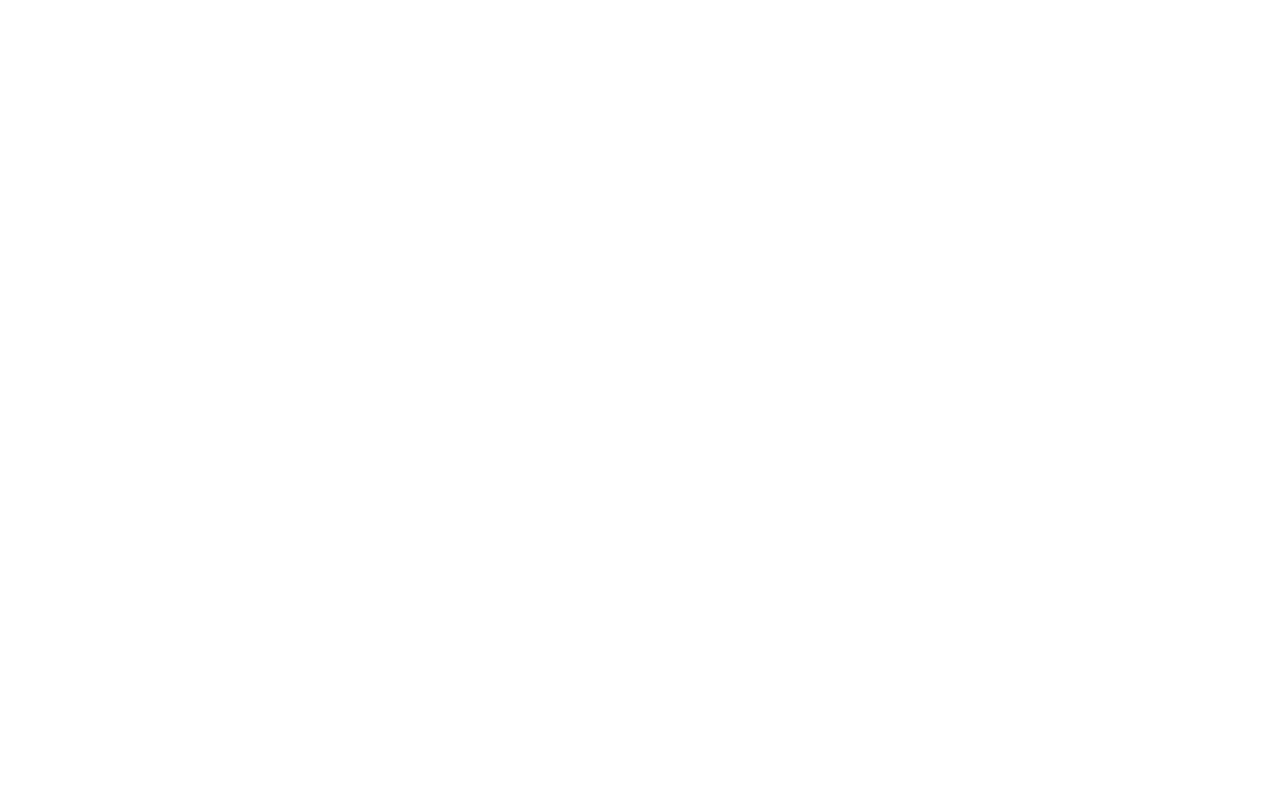
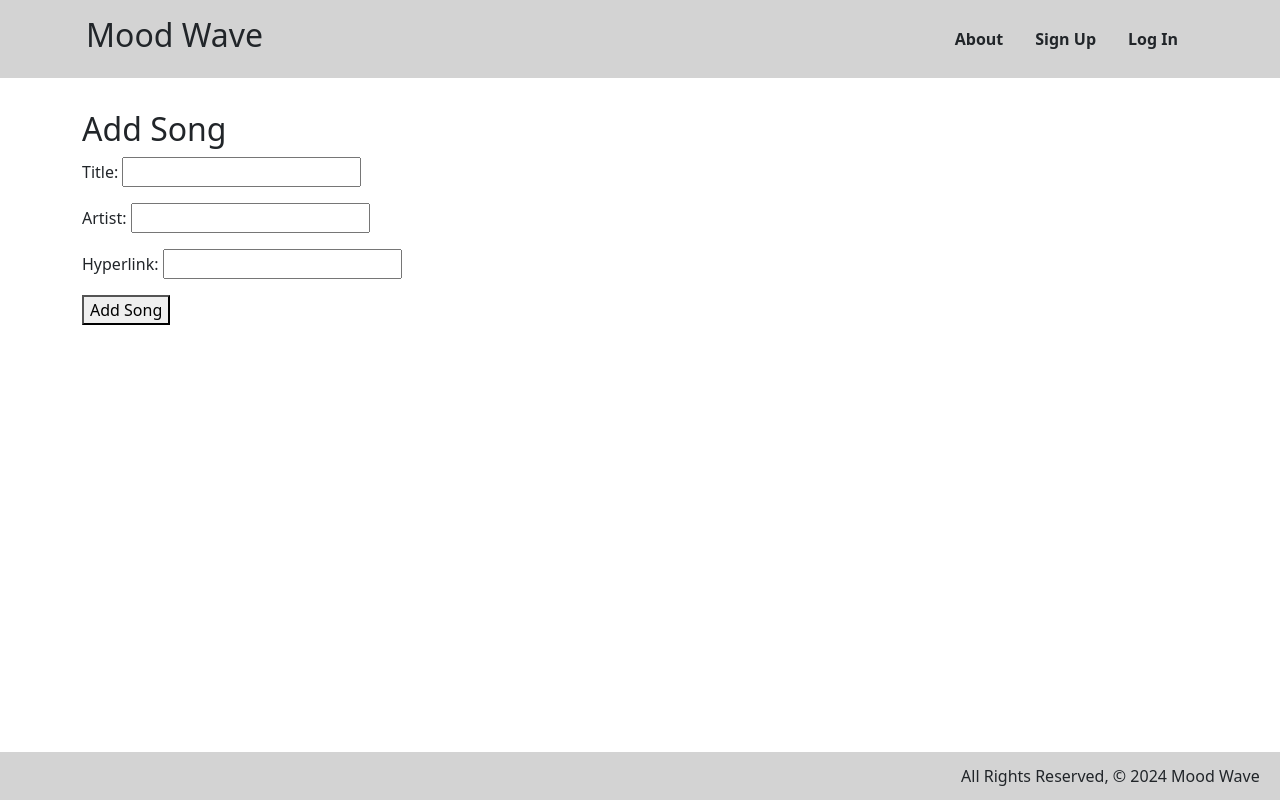
Before and after one commit to daliaahmed257/mood-wave, a Django app: page /add_song/1/ in a window 1280 px wide. Before the commit the page is empty. Run offline with Django 5.2, Linux system fonts and the light colour scheme; tables that the repository leaves empty hold one stand-in row (values such as "Sample post").

Commit message:
Fixed add_song function

```diff
--- a/main_app/forms.py
+++ b/main_app/forms.py
@@ -1,5 +1,5 @@
 from django.contrib.auth.forms import UserCreationForm, UserChangeForm
-from django.forms import ModelForm
+from django.forms import ModelForm, TextInput
 from .models import CustomUser, Song
 
 class CustomUserCreationForm(UserCreationForm):
@@ -15,4 +15,4 @@
 class SongForm(ModelForm):
     class Meta:
         model = Song
-        exclude = ['mood']
+        exclude = ['mood','url']
--- a/main_app/templates/add_song.html
+++ b/main_app/templates/add_song.html
@@ -0,0 +1,10 @@
+{% extends 'base.html' %}
+
+{% block content %}
+   <h2>Add Song</h2>
+   <form method="post" action="{% url 'add_song' mood_id=mood.id %}">
+       {% csrf_token %}
+       {{ form.as_p }}
+       <button type="submit">Add Song</button>
+   </form>
+{% endblock %}
--- a/main_app/templates/playlists/sad_playlist.html
+++ b/main_app/templates/playlists/sad_playlist.html
@@ -6,7 +6,7 @@
 
     <ul>
         {% for song in songs %}
-            <li>{{ song.title }} - {{ song.artist }}</li>
+            <li>{{ song.title }} - {{ song.artist }} - <a href="{{ song.url }}" target="_blank">Listen</a></li>
         {% endfor %}
     </ul>
 
--- a/main_app/views.py
+++ b/main_app/views.py
@@ -213,20 +213,19 @@
     return render(request, 'playlists/anxious_playlist.html', {'songs': songs, 'mood': mood, 'form': form})
 
 def add_song(request, mood_id):
-  try:
-    mood = Mood.objects.get(pk=mood_id)
-  except Mood.DoesNotExist:
-        # Handle the case where the Mood doesn't exist (e.g., redirect to another page)
-    return redirect('home')
+    try:
+        mood = Mood.objects.get(pk=mood_id)
+    except Mood.DoesNotExist:
+        return redirect('home')
 
-  if request.method == 'POST':
-    form = SongForm(request.POST)
-    if form.is_valid():
-      new_song = form.save(commit=False)
-      new_song.mood = mood
-      new_song.save()
-      return redirect('playlist_detail', mood_id=mood_id)  # Redirect to playlist detail page
-  else:
-    form = SongForm()
+    if request.method == 'POST':
+        form = SongForm(request.POST)
+        if form.is_valid():
+            new_song = form.save(commit=False)
+            new_song.mood = mood
+            new_song.save()
+            return redirect(f'{mood.title.lower()}_playlist')  # Redirect to the specific playlist page
+    else:
+        form = SongForm()
 
-  return render(request, 'add_song.html', {'form': form})
+    return render(request, 'add_song.html', {'form': form})
```
